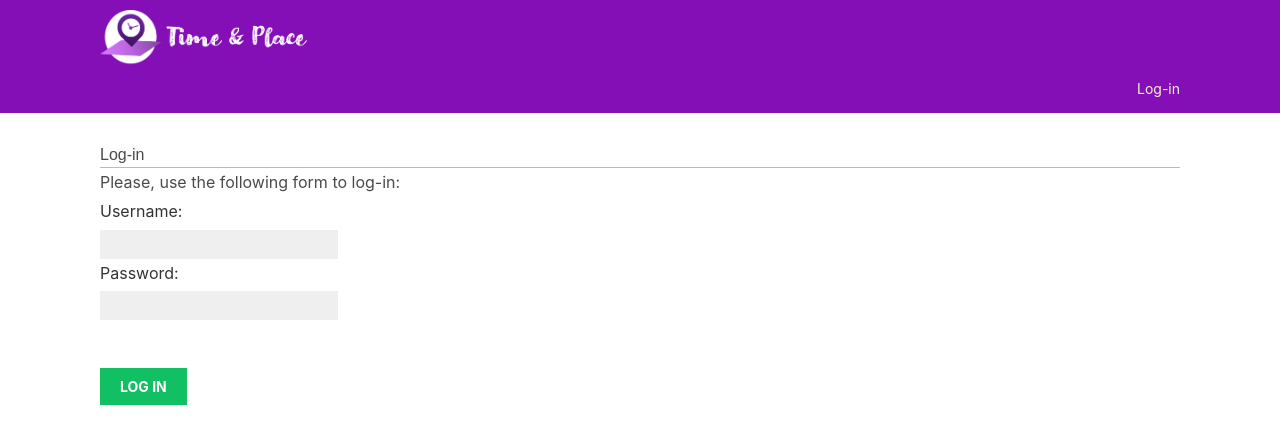
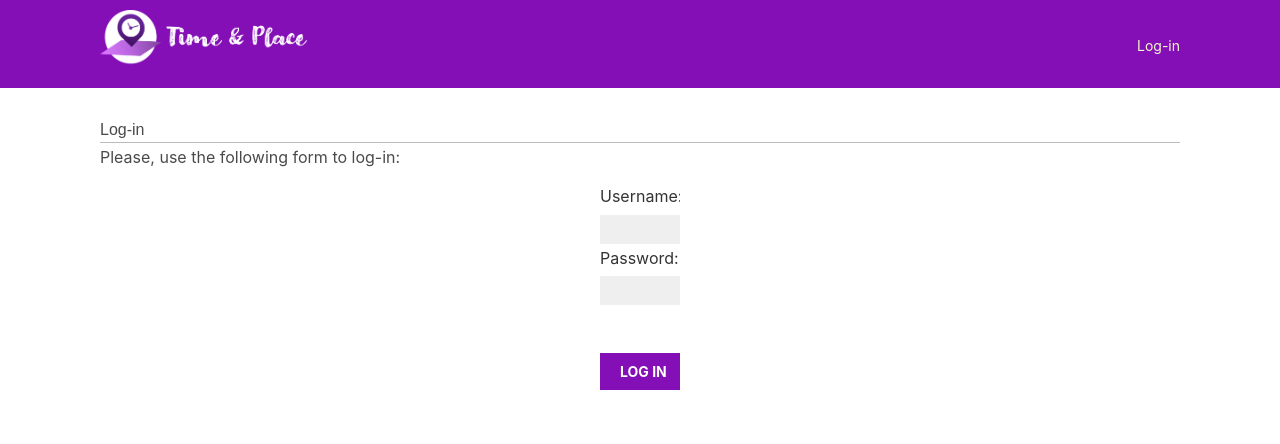
Before and after one commit to gcivil-nyu-org/INET-Team-1-F2022, a Django app: page /account/login/?next=/account/ in a window 1280 px wide. Shown: the top 444 px of the page. Run offline with Django 3.2, Linux system fonts and the light colour scheme; some web fonts are replaced.

Commit message:
add static files

```diff
--- a/static/account/base.css
+++ b/static/account/base.css
@@ -56,7 +56,7 @@ ol {
 
 #header .logo {
     font-family: 'Muli', sans-serif;
-    float:center;
+    float:left;
     color:#f3f7cc;
     font-size:20px;
     margin-right:10%;
@@ -97,6 +97,9 @@ ol {
 /* forms */
 form {
     overflow:auto;
+    width:100%;
+    height:100%;
+    padding:10px 500px;
 }
 
 form p {
@@ -121,11 +124,13 @@ input, textarea {
 }
 input[type=submit], a.button {
     font-weight:bold;
-    background:#12c064;
+    background:#840fb6;
     color:#fff;
     padding:10px 20px;
     font-size:14px;
     text-transform:uppercase;
+    height: 100%;
+    width: 100%
 }
 .errorlist {
     color:#cc0033;
```
